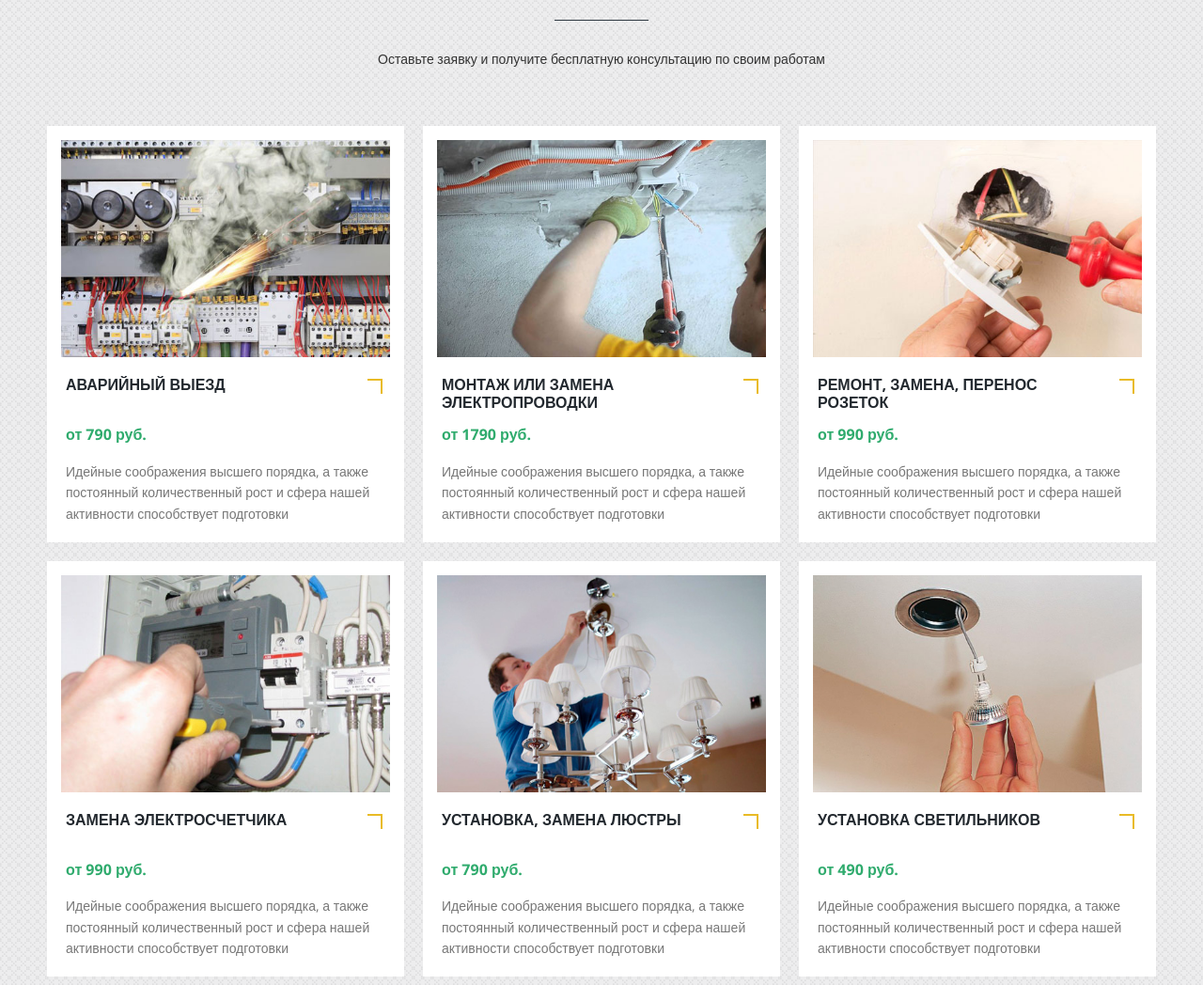
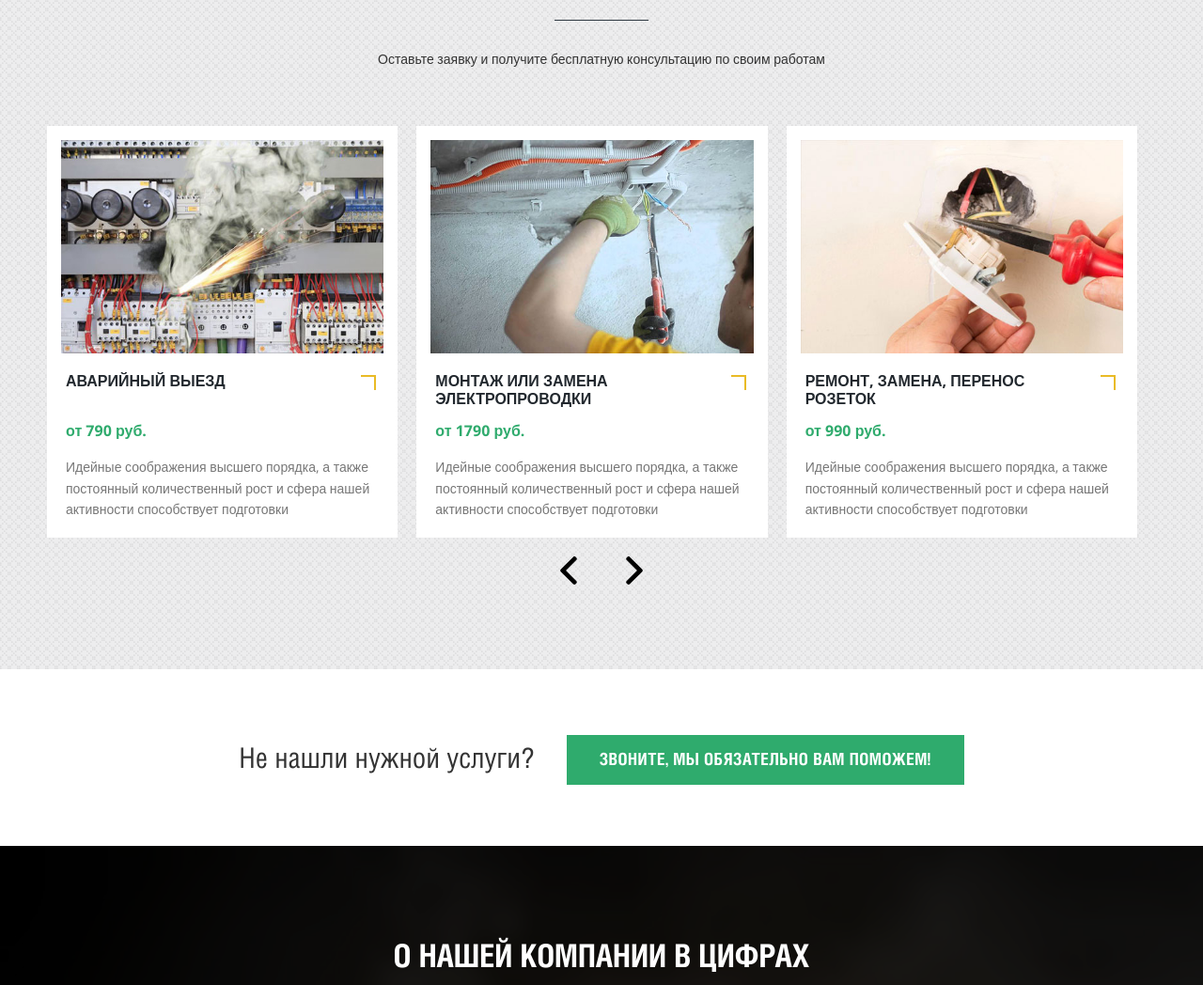
Before and after one commit to NikVin2512/projectLigth, a website built with webpack: page dist/index.html in a window 1280 px wide. Shown: the part 760-1808 px from the top of the page at 94% size. Built offline with nearby package versions, Linux system fonts and the light colour scheme; files whose address does not match are found by name.

Commit message:
add: carousel.js

```diff
--- a/src/index.js
+++ b/src/index.js
@@ -3,6 +3,7 @@ import validate from './modules/validate';
 import sendForm from './modules/sendForm';
 import scroll from './modules/scroll';
 import topSlider from './modules/topSlider';
+import carousel from './modules/carousel';
 
 
 
@@ -18,3 +19,4 @@ someElem: [
 });
 scroll();
 topSlider();
+carousel();
--- /dev/null
+++ b/src/modules/carousel.js
@@ -0,0 +1,52 @@
+const carousel = () => {
+  let position = 0;
+  const slidesToShow = 3;
+  const slidesToScroll = 2;
+  const servicesElements = document.querySelector('.services-elements');
+  const servicesCarousel = document.querySelector('.services-carousel');
+  const servicesItems = document.querySelectorAll('.services-item');
+  const prev = document.querySelector('.arrow-left');
+  const next = document.querySelector('.arrow-right');
+
+  const itemWidth = servicesElements.clientWidth / slidesToShow;
+  const movePosition = slidesToScroll * itemWidth;
+  const itemCount = servicesItems.length;
+
+  servicesItems.forEach(item => {
+    item.style.minWidth = `${itemWidth}px`;
+  });
+
+  next.addEventListener('click', () => {
+    const item = itemCount - (Math.abs(position) + slidesToShow * itemWidth) / itemWidth;
+
+    position -= item >= slidesToScroll ? movePosition : item * itemWidth;
+
+    console.log(position);
+    setPosition();
+    checkBtn();
+  });
+
+  prev.addEventListener('click', () => {
+    const item = Math.abs(position) / itemWidth;
+
+    position += item >= slidesToScroll ? movePosition : item * itemWidth;
+
+    console.log(position);
+    setPosition();
+    checkBtn();
+  });
+  const setPosition = () => {
+    servicesCarousel.style.transform = `translateX(${position}px)`;
+  };
+
+  const checkBtn = () => {
+    prev.disabled = position === 0;
+    // next.disabled = position <= -(item - slidesToShow) * itemWidth;
+  };
+
+  checkBtn();
+  console.log(servicesElements.clientWidth);
+
+};
+
+export default carousel;
```
Also changed, not shown: dist/css/style.css, dist/index.html, dist/js/main.js.
